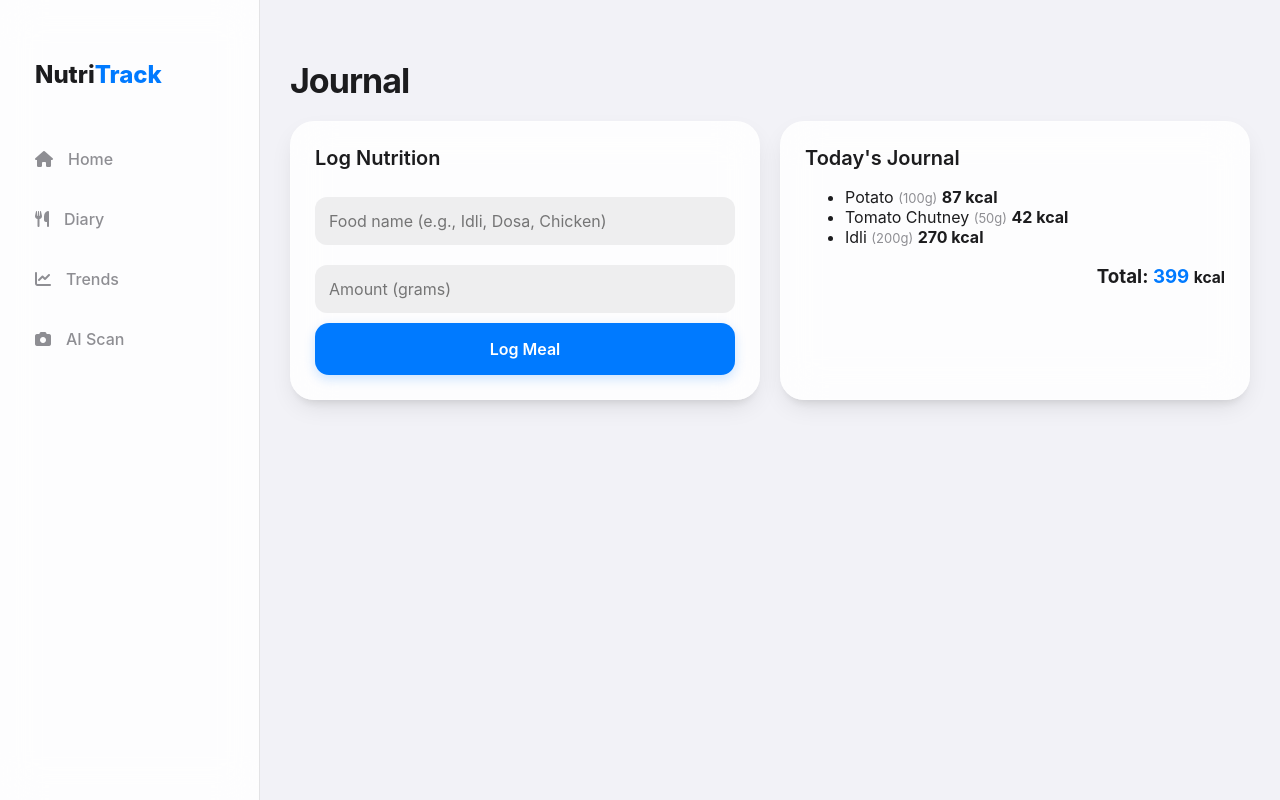
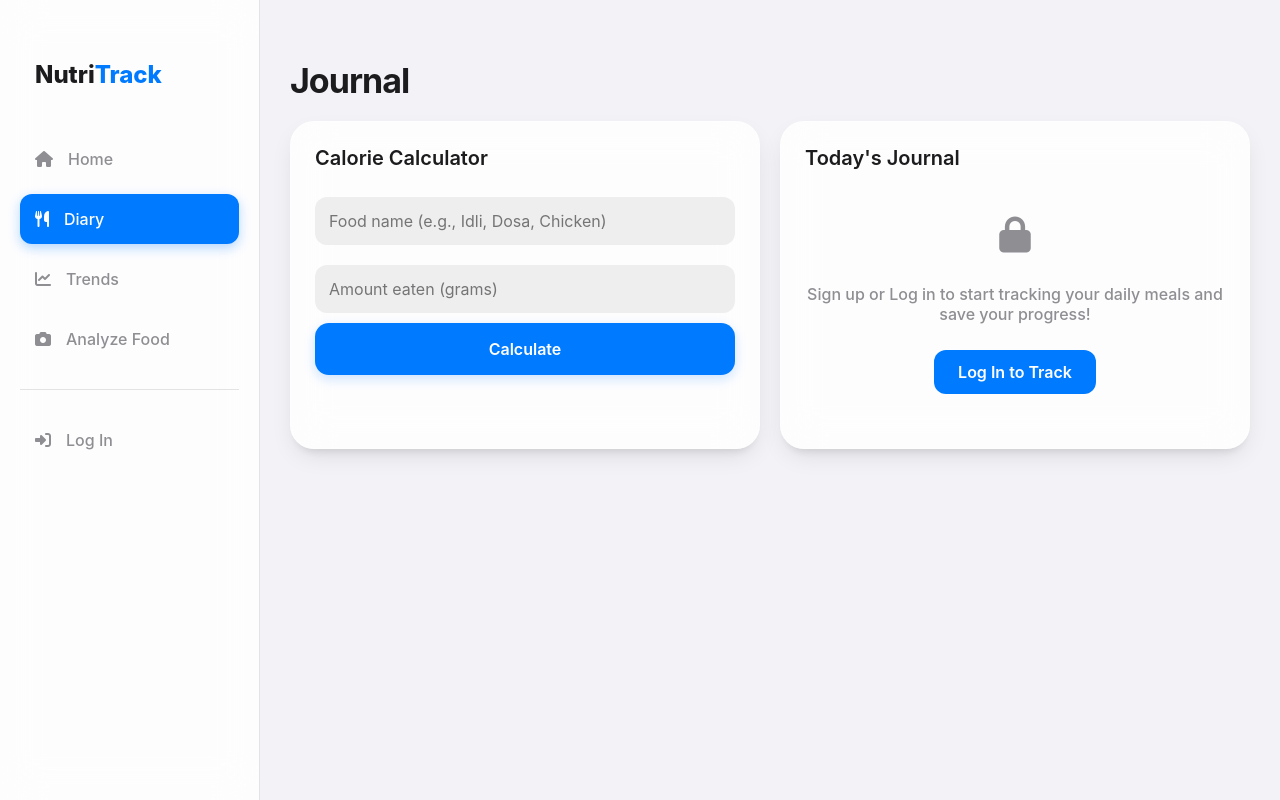
Before and after one commit to iman-debuger/NutriTrack_NEW, a Django app: page /diary/ in a window 1280 px wide. Run offline with Django 5.2, Linux system fonts and the light colour scheme; data comes from the database, SQL or seed files in the repository; both versions use the stored data as it was after the commit.

Commit message:
Login, Sign-up and Analyze

```diff
--- a/tracker/templates/tracker/base.html
+++ b/tracker/templates/tracker/base.html
@@ -91,10 +91,37 @@
 
     <aside class="sidebar">
         <h1>Nutri<span style="color:var(--ios-accent)">Track</span></h1>
-        <a href="{% url 'home' %}" class="sidebar-btn {% if request.resolver_match.url_name == 'home' %}active{% endif %}"><i class="fa-solid fa-house"></i> Home</a>
-        <a href="{% url 'diary' %}" class="sidebar-btn"><i class="fa-solid fa-utensils"></i> Diary</a>
-        <a href="#" class="sidebar-btn"><i class="fa-solid fa-chart-line"></i> Trends</a>
-        <a href="#" class="sidebar-btn"><i class="fa-solid fa-camera"></i> AI Scan</a>
+
+        <a href="{% url 'home' %}" class="sidebar-btn {% if request.resolver_match.url_name == 'home' %}active{% endif %}">
+            <i class="fa-solid fa-house"></i> Home
+        </a>
+
+        <a href="{% url 'diary' %}" class="sidebar-btn {% if request.resolver_match.url_name == 'diary' %}active{% endif %}">
+            <i class="fa-solid fa-utensils"></i> Diary
+        </a>
+
+        <a href="#" class="sidebar-btn">
+            <i class="fa-solid fa-chart-line"></i> Trends
+        </a>
+
+        <a href="{% url 'analyze' %}" class="sidebar-btn {% if request.resolver_match.url_name == 'analyze' %}active{% endif %}">
+            <i class="fa-solid fa-camera"></i> Analyze Food
+        </a>
+
+        <hr style="border: 0; border-top: 1px solid rgba(120,120,128,0.2); margin: 20px 0;">
+
+        {% if user.is_authenticated %}
+            <div style="padding: 0 15px; margin-bottom: 10px; font-size: 12px; color: var(--ios-secondary); text-transform: uppercase;">
+                Logged in as <b>{{ user.username }}</b>
+            </div>
+            <a href="{% url 'profile' %}" class="sidebar-btn {% if request.resolver_match.url_name == 'profile' %}active{% endif %}">
+                <i class="fa-solid fa-user"></i> Profile
+            </a>
+        {% else %}
+            <a href="{% url 'login' %}" class="sidebar-btn {% if request.resolver_match.url_name == 'login' or request.resolver_match.url_name == 'signup' %}active{% endif %}">
+                <i class="fa-solid fa-right-to-bracket"></i> Log In
+            </a>
+        {% endif %}
     </aside>
 
     <div class="main-container">
@@ -109,10 +136,31 @@
     </div>
 
     <nav class="bottom-nav">
-        <a href="{% url 'home' %}" class="nav-item {% if request.resolver_match.url_name == 'home' %}active{% endif %}"><i class="fa-solid fa-house"></i><span>Home</span></a>
-        <a href="{% url 'diary' %}" class="nav-item"><i class="fa-solid fa-utensils"></i><span>Diary</span></a>
-        <a href="#" class="nav-item"><i class="fa-solid fa-chart-line"></i><span>Trends</span></a>
-        <a href="#" class="nav-item"><i class="fa-solid fa-camera"></i><span>Scan</span></a>
+        <a href="{% url 'home' %}" class="nav-item {% if request.resolver_match.url_name == 'home' %}active{% endif %}">
+            <i class="fa-solid fa-house"></i><span>Home</span>
+        </a>
+
+        <a href="{% url 'diary' %}" class="nav-item {% if request.resolver_match.url_name == 'diary' %}active{% endif %}">
+            <i class="fa-solid fa-utensils"></i><span>Diary</span>
+        </a>
+
+        <a href="#" class="nav-item">
+            <i class="fa-solid fa-chart-line"></i><span>Trends</span>
+        </a>
+
+        <a href="{% url 'analyze' %}" class="nav-item {% if request.resolver_match.url_name == 'analyze' %}active{% endif %}">
+            <i class="fa-solid fa-camera"></i><span>Analyze</span>
+        </a>
+
+        {% if user.is_authenticated %}
+            <a href="{% url 'profile' %}" class="nav-item {% if request.resolver_match.url_name == 'profile' %}active{% endif %}">
+                <i class="fa-solid fa-user"></i><span>Profile</span>
+            </a>
+        {% else %}
+            <a href="{% url 'login' %}" class="nav-item {% if request.resolver_match.url_name == 'login' or request.resolver_match.url_name == 'signup' %}active{% endif %}">
+                <i class="fa-solid fa-user"></i><span>Log In</span>
+            </a>
+        {% endif %}
     </nav>
 
 </body>
--- a/tracker/templates/tracker/diary.html
+++ b/tracker/templates/tracker/diary.html
@@ -1,37 +1,49 @@
 {% extends 'tracker/base.html' %}
-
 {% block header_title %}Journal{% endblock %}
 
 {% block content %}
 <div class="desktop-grid">
     <div class="card">
-        <h2>Log Nutrition</h2>
+        <h2>{% if user.is_authenticated %}Log Nutrition{% else %}Calorie Calculator{% endif %}</h2>
+
         <form method="POST" action="{% url 'diary' %}">
             {% csrf_token %}
             <input type="text" name="food_name" placeholder="Food name (e.g., Idli, Dosa, Chicken)" required>
-            <input type="number" name="food_grams" placeholder="Amount (grams)" required>
-            <button type="submit">Log Meal</button>
+            <input type="number" name="food_grams" placeholder="Amount eaten (grams)" required>
+            <button type="submit">{% if user.is_authenticated %}Log Meal{% else %}Calculate{% endif %}</button>
         </form>
+
+        {% if not user.is_authenticated and searched_food %}
+            <div style="margin-top: 20px; padding: 15px; background: rgba(0,122,255,0.08); border-radius: 12px; text-align: center; border: 1px solid rgba(0,122,255,0.1);">
+                <h3 style="margin: 0; font-size: 28px; color: var(--ios-accent);">{{ searched_food.calories }} <small style="font-size: 16px;">kcal</small></h3>
+                <p style="margin: 5px 0 0 0; color: var(--ios-secondary); font-weight: 500;">in {{ searched_food.grams }}g of {{ searched_food.name }}</p>
+            </div>
+        {% endif %}
     </div>
 
     <div class="card">
         <h2>Today's Journal</h2>
+
+        {% if user.is_authenticated %}
             <ul>
                 {% for food in foods_today %}
                     <li>
-                    <span>
-                        {{ food.name }}
-                        <small style="color: var(--ios-secondary); font-size: 13px;">({{ food.grams }}g)</small>
-                    </span>
+                        <span>{{ food.name }} <small style="color: var(--ios-secondary);">({{ food.grams }}g)</small></span>
                         <strong>{{ food.calories }} kcal</strong>
                     </li>
                 {% empty %}
-                <li style="color: var(--ios-secondary); justify-content: center; border: none;">
-                    No meals logged today yet.
-                </li>
+                    <li style="color: var(--ios-secondary); justify-content: center; border: none;">No meals logged today yet.</li>
                 {% endfor %}
             </ul>
             <h3 style="text-align: right;">Total: <span style="color:var(--ios-accent)">{{ total_calories }}</span> <small>kcal</small></h3>
+
+        {% else %}
+            <div style="text-align: center; padding: 30px 0;">
+                <i class="fa-solid fa-lock" style="font-size: 36px; color: var(--ios-secondary); margin-bottom: 15px;"></i>
+                <p style="color: var(--ios-secondary); font-weight: 500;">Sign up or Log in to start tracking your daily meals and save your progress!</p>
+                <a href="{% url 'login' %}" style="display: inline-block; padding: 12px 24px; background: var(--ios-accent); color: white; text-decoration: none; border-radius: 12px; margin-top: 10px; font-weight: 600;">Log In to Track</a>
+            </div>
+        {% endif %}
     </div>
 </div>
 {% endblock %}
--- a/tracker/urls.py
+++ b/tracker/urls.py
@@ -5,4 +5,9 @@ urlpatterns = [
     # When someone goes to the base URL of the app, run home_view
     path('', views.home_view, name='home'),
     path('diary/', views.diary_view, name='diary'),
+    path('profile/', views.profile_view, name='profile'),
+    path('analyze/', views.analyze_food_view, name='analyze'),
+    path('login/', views.login_view, name='login'),
+    path('signup/', views.signup_view, name='signup'),
+    path('logout/', views.logout_view, name='logout'),
 ]
--- a/tracker/views.py
+++ b/tracker/views.py
@@ -2,6 +2,8 @@ from django.shortcuts import render, redirect
 from .models import UserProfile, FoodLog, NutritionItem
 from django.utils import timezone
 from django.db.models import Sum
+from django.contrib.auth import authenticate, login, logout
+from django.contrib.auth.models import User
 
 
 def home_view(request):
@@ -87,7 +89,11 @@ def home_view(request):
     # Render the template directly. Notice we removed the "redirect()" from the POST!
     return render(request, 'tracker/home.html', context)
 
+
 def diary_view(request):
+
+    context = {'searched_food': None, 'foods_today': [], 'total_calories': 0}
+
     if request.method == 'POST':
         food_name = request.POST.get('food_name')
         food_grams = request.POST.get('food_grams')
@@ -96,35 +102,176 @@ def diary_view(request):
             clean_name = food_name.strip()
             grams = int(food_grams)
 
-            # --- THE NEW DATABASE QUERY ---
             try:
-                # We use name__iexact to make the search case-insensitive
-                # (so "rice", "Rice", and "RICE" all find the same database entry)
                 nutrition_item = NutritionItem.objects.get(name__iexact=clean_name)
                 cal_per_100g = nutrition_item.calories_per_100g
             except NutritionItem.DoesNotExist:
-                # If the user types a food that isn't in your SQL database yet,
-                # we fallback to an estimated 100 kcal per 100g so the app doesn't crash.
                 cal_per_100g = 100
 
-                # THE MATH: (grams / 100) * calories per 100g
             calculated_calories = round((grams / 100) * cal_per_100g)
 
-            # Save the final meal to the FoodLog
-            FoodLog.objects.create(
-                name=food_name.title(),
-                grams=grams,
-                calories=calculated_calories
-            )
 
-        return redirect('diary')
+            if request.user.is_authenticated:
+                FoodLog.objects.create(
+                    user=request.user,
+                    name=food_name.title(),
+                    grams=grams,
+                    calories=calculated_calories
+                )
+                return redirect('diary')
 
+
+            else:
+                context['searched_food'] = {
+                    'name': food_name.title(),
+                    'grams': grams,
+                    'calories': calculated_calories
+                }
+
+
+    if request.user.is_authenticated:
+        today = timezone.now().date()
+        foods_today = FoodLog.objects.filter(user=request.user, date_logged__date=today).order_by('-date_logged')
+        context['total_calories'] = foods_today.aggregate(Sum('calories'))['calories__sum'] or 0
+        context['foods_today'] = foods_today
+
+    return render(request, 'tracker/diary.html', context)
+
+
+def profile_view(request):
+    if not request.user.is_authenticated:
+        return redirect('login')
+
+    # 1. Get or create the user's permanent profile
+    profile, created = UserProfile.objects.get_or_create(user=request.user)
+
+    # 2. Handle saving permanent metrics from the Profile page
+    if request.method == 'POST':
+        weight = request.POST.get('weight')
+        height = request.POST.get('height')
+        if weight and height:
+            profile.current_weight_kg = float(weight)
+            profile.height_cm = float(height)
+            profile.save()
+            return redirect('profile')
+
+    # 3. Calculate Daily & Monthly Calories
     today = timezone.now().date()
-    foods_today = FoodLog.objects.filter(date_logged__date=today).order_by('-date_logged')
-    total_calories = foods_today.aggregate(Sum('calories'))['calories__sum'] or 0
+    this_month = today.replace(day=1)
+
+    daily_logs = FoodLog.objects.filter(user=request.user, date_logged__date=today)
+    monthly_logs = FoodLog.objects.filter(user=request.user, date_logged__gte=this_month)
+
+    daily_total = daily_logs.aggregate(Sum('calories'))['calories__sum'] or 0
+    monthly_total = monthly_logs.aggregate(Sum('calories'))['calories__sum'] or 0
+
+    # 4. Determine Target Goal & Maintenance Kcal
+    target_text = "Save metrics"
+    target_color = "var(--ios-secondary)"
+    maint_kcal = None  # <--- NEW VARIABLE
+
+    if profile.current_weight_kg and profile.height_cm:
+        # Calculate Maintenance Kcal
+        maint_kcal = round(profile.current_weight_kg * 30)
+
+        bmi = profile.calculate_bmi()
+        if bmi < 18.5:
+            target_text = "Surplus (+500)"  # Shortened to fit the new grid
+            target_color = "#f39c12"
+        elif bmi > 24.9:
+            target_text = "Deficit (-500)"  # Shortened to fit the new grid
+            target_color = "#e74c3c"
+        else:
+            target_text = "Maintenance"
+            target_color = "#2ecc71"
 
     context = {
-        'foods_today': foods_today,
-        'total_calories': total_calories
+        'profile': profile,
+        'daily_total': daily_total,
+        'monthly_total': monthly_total,
+        'target_text': target_text,
+        'target_color': target_color,
+        'maint_kcal': maint_kcal,  # <--- PASS IT TO HTML
     }
-    return render(request, 'tracker/diary.html', context)
+    return render(request, 'tracker/profile.html', context)
+
+def analyze_food_view(request):
+    # Added 'error' to the context so we can show messages
+    context = {'result': None, 'error': None}
+
+    if request.method == 'POST':
+        # 1. If the user clicks "Save to Journal"
+        if 'save_ai_meal' in request.POST:
+            if request.user.is_authenticated:
+                FoodLog.objects.create(
+                    user=request.user,
+                    name=request.POST.get('meal_name'),
+                    grams=100, # Default estimate
+                    calories=int(request.POST.get('meal_calories'))
+                )
+                return redirect('diary')
+            else:
+                return redirect('login')
+
+        # 2. If the user is uploading an image for analysis
+        elif 'food_image' in request.FILES:
+            uploaded_file = request.FILES['food_image']
+            filename = uploaded_file.name
+
+            # MOCK AI LOGIC: Extract the food name from the file name
+            # Example: "Apple.jpg" -> "apple", "Chicken_Biryani.png" -> "chicken biryani"
+            recognized_name = filename.rsplit('.', 1)[0].lower().replace('_', ' ').replace('-', ' ')
+
+            # 3. Query the REAL SQL Database!
+            try:
+                # Find the exact food item in your NutritionItem table
+                real_food_data = NutritionItem.objects.get(name__iexact=recognized_name)
+
+                # Since our current DB only stores calories, we dynamically fake the macros for the UI
+                cal = real_food_data.calories_per_100g
+
+                context['result'] = {
+                    'name': real_food_data.name,
+                    'calories': real_food_data.calories_per_100g,
+                    'protein': int(real_food_data.protein),
+                    'carbs': int(real_food_data.carbs),
+                    'fat': int(real_food_data.fat),
+                    'fiber': real_food_data.fiber,
+                    'confidence': 98.5
+                }
+
+            except NutritionItem.DoesNotExist:
+                # If the filename doesn't match the database, return an error message!
+                context['error'] = f"Recognized Food is'{recognized_name.title()}', but it is not in your SQL database! Try naming your file exactly like a database item (e.g., 'Apple.jpg' or 'Chicken Biryani.png')."
+
+    return render(request, 'tracker/analyze.html', context)
+
+def login_view(request):
+    if request.method == 'POST':
+        u = request.POST.get('username')
+        p = request.POST.get('password')
+        user = authenticate(request, username=u, password=p)
+        if user is not None:
+            login(request, user)
+            return redirect('home')
+        else:
+            return render(request, 'tracker/login.html', {'error': 'Invalid username or password'})
+    return render(request, 'tracker/login.html')
+
+
+def signup_view(request):
+    if request.method == 'POST':
+        u = request.POST.get('username')
+        p = request.POST.get('password')
+        if User.objects.filter(username=u).exists():
+            return render(request, 'tracker/signup.html', {'error': 'Username already exists'})
+
+        user = User.objects.create_user(username=u, password=p)
+        login(request, user)
+        return redirect('home')
+    return render(request, 'tracker/signup.html')
+
+
+def logout_view(request):
+    logout(request)
+    return redirect('home')
```
Also changed, not shown: tracker/models.py (+9 -1 lines), tracker/templates/tracker/analyze.html (added, +126 -0 lines), tracker/templates/tracker/login.html (added, +45 -0 lines), tracker/templates/tracker/profile.html (added, +53 -0 lines), tracker/templates/tracker/signup.html (added, +45 -0 lines), db.sqlite3, tracker/migrations/0004_foodlog_user.py (added), tracker/migrations/0005_userprofile_user.py (added), tracker/migrations/0006_nutritionitem_carbs_nutritionitem_fat_and_more.py (added). Lines whose indentation alone changed are shown as unchanged.
